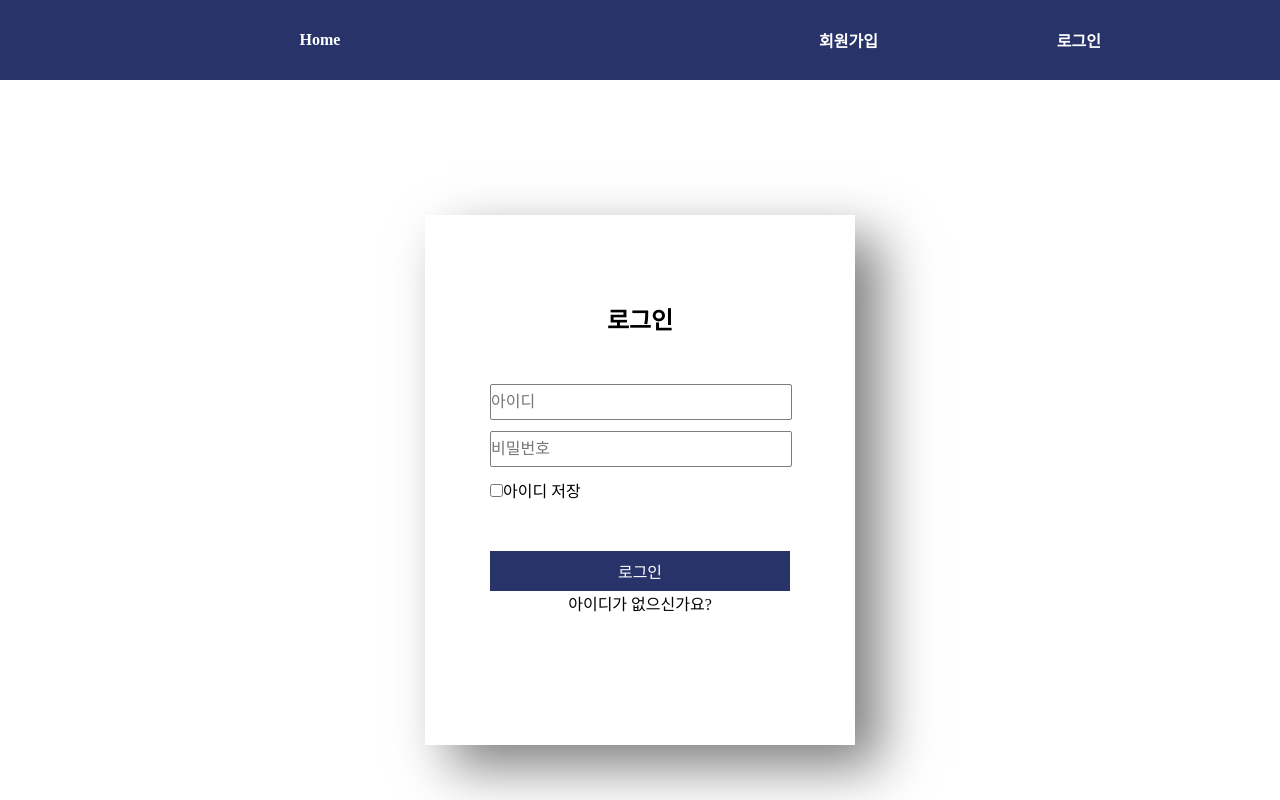
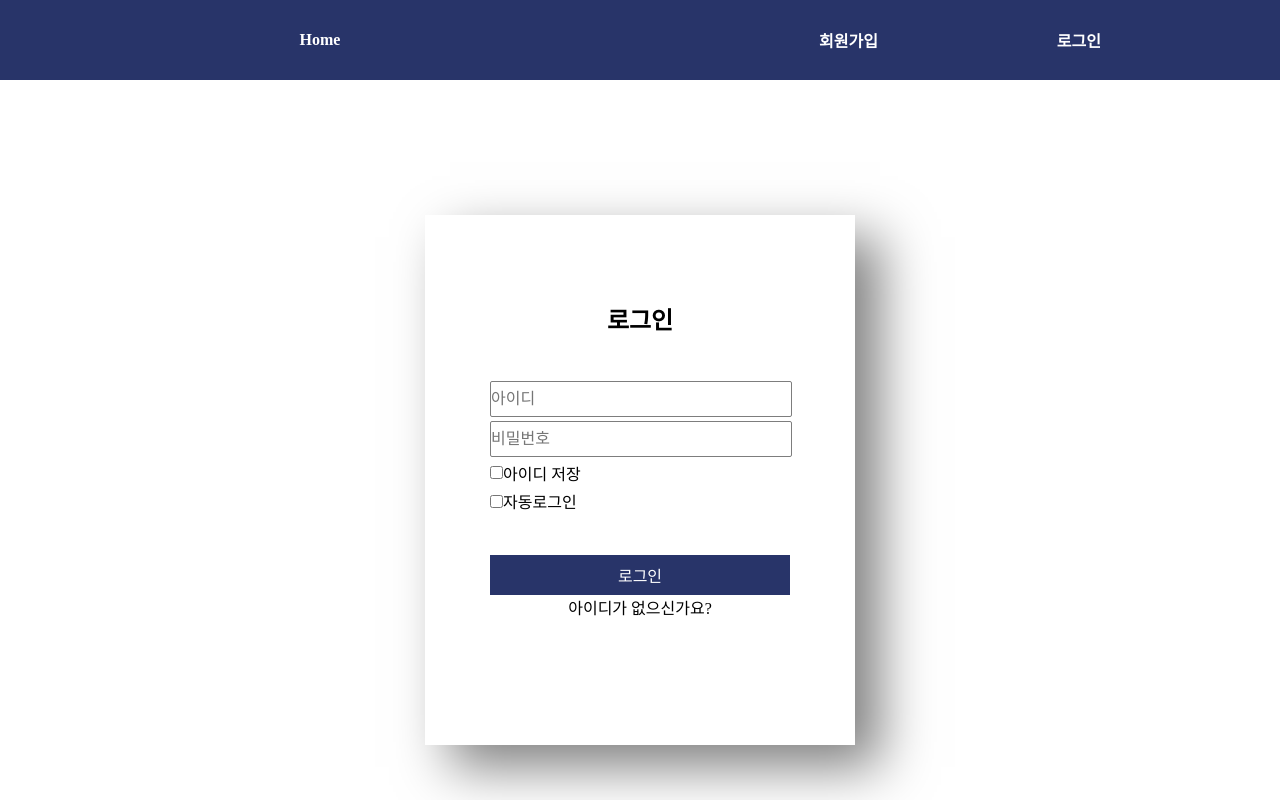
Before and after one commit to toswm128/logIn-test, a React (Create React App) app in the folder login/: page /LogIn in a window 1280 px wide. Shown: the top 800 px of the page. Built offline with nearby package versions, Linux system fonts and the light colour scheme; no server answers.

Commit message:
[ADD] login.then(()=>{go to the homePage}) + autoSignin..ing

```diff
--- a/login/src/Hooks/useHeader.js
+++ b/login/src/Hooks/useHeader.js
@@ -3,7 +3,6 @@ import {useState , useEffect} from "react"
 const useHeader = () =>{
     const [isLogin, setIsLogin] = useState()
     useEffect(() => {
-        console.log("A")
         const Token = localStorage.getItem("accessToken")
         if(Token === null){
             setIsLogin(false)
--- a/login/src/components/Login/Login.jsx
+++ b/login/src/components/Login/Login.jsx
@@ -3,7 +3,7 @@ import {Link} from "react-router-dom"
 import "./Login.css"
 
 const Login = ({
-    id,pwd,data,checked,keyDown,getLog,savelog
+    id,pwd,data,checked,keyDown,getLog,savelog,handleClick,autoLoginChecked
 }) =>{
     return(
         <div className="FORM">
@@ -15,12 +15,16 @@ const Login = ({
                     <input className="login" type="text" {...id} placeholder="아이디" onKeyDown={e=>keyDown(e,data,checked)}/>
                     <input className="login" type="password" {...pwd} placeholder="비밀번호" onKeyDown={e=>keyDown(e,data,checked)} />
                     <div className="save-id">
-                        <input id="check" type="checkbox" defaultChecked={checked.check} ref={checked.element} onClick={()=>savelog(data,checked)} />
+                        <input id="check" type="checkbox" defaultChecked={checked.check} ref={checked.element} onClick={()=>savelog(data,checked,autoLoginChecked)} />
                         <label htmlFor="check">아이디 저장</label>
+                    </div>
+                    <div className="auto">
+                        <input id="autoCheck" type="checkbox" defaultChecked={autoLoginChecked.check} ref={autoLoginChecked.element} onClick={()=>savelog(data,checked,autoLoginChecked)} />
+                        <label htmlFor="autoCheck">자동로그인</label>
                     </div>
                     <div className="submit-form">
                         <div className="button">
-                            <button className="loginBtn" onClick={()=>{getLog(data,checked)}}>로그인</button>
+                            <button className="loginBtn" onClick={()=>{getLog(data,checked,handleClick,autoLoginChecked)}}>로그인</button>
                         </div>
                         <div className="sign-up">
                             <Link to="/SignUp">아이디가 없으신가요?</Link>
--- a/login/src/containers/LogInContainer.js
+++ b/login/src/containers/LogInContainer.js
@@ -1,45 +1,60 @@
 import React from  "react"
-import axios  from "axios"
+import axios from "axios"
 import useInput from "../Hooks/useInput"
 import useCheck from "../Hooks/useCheck"
 import Login from "../components/Login/Login.jsx"
+import {useHistory} from "react-router-dom"
 
-let isLogIn = false
+let isLogin;
 
-
-const savelog = (data,check) =>{
+const savelog = (data,check,autoLoginChecked) =>{
     const idItem = data.userId;
     const checkItem = check.check
+    const autoChecked = autoLoginChecked.check
     localStorage.setItem("id",idItem);
     localStorage.setItem("loginSave",JSON.stringify(checkItem))
+    localStorage.setItem("autoLogin",JSON.stringify(autoChecked))
 }
 
+const autoLog = async () =>{
+    try{
+        const autoLogin = await axios.post("https://noons.herokuapp.com/autosignin",{
+            headers: {
+                Authorization: localStorage.getItem("accessToken")
+            }
+        })
+        console.log(autoLogin)
+    }catch(error){
+        console.log(error.response.status);
+    }
+}
 
-const getLog = async (data,check) =>{
+const getLog = async (data,check,handleClick,autoLoginChecked) =>{
     try{
-        const server = await axios.post("https://noons.herokuapp.com/signin",data)
+        const server = await axios.post("https://noons.herokuapp.com/signin", data)
         console.log(server)
         localStorage.setItem("accessToken",server.data.token);
         alert("로그인 성공!")
-        isLogIn = true;
-    }catch(error){
-        const errorCode = error.response.status;
-        console.log(errorCode);
+        handleClick()
+    }
+    catch(error){
+        // const errorCode = error.response.status;
+        // console.log(error.response.status);
         alert("로그인 실패 바보")
-
     }
     if(check.check){
-    savelog(data,check)
+    savelog(data,check,autoLoginChecked)
     }
 }
 
 const loadId = () =>{
     const saveLogin = JSON.parse(localStorage.getItem("loginSave"))
+    const autoLogin = JSON.parse(localStorage.getItem("autoLogin"))
     let saveId = "";
     if(saveLogin){
         saveId = localStorage.getItem("id");
     }
-    return {saveLogin,saveId}
+    return {saveLogin,saveId,autoLogin}
 }
 
 const keyDown = (e,data,checked) =>{
@@ -49,14 +64,21 @@ const keyDown = (e,data,checked) =>{
 }
 
 export default function LogInContainer(){
+    autoLog()
     const id = useInput(loadId().saveId)
     const pwd = useInput("")
     const checked = useCheck(loadId().saveLogin)
-    // console.log(checked.check)
+    const autoLoginChecked = useCheck(loadId().autoLogin)
     const data = {
         userId:id.value,
         password:pwd.value
     }
+
+    let history = useHistory();
+
+    const handleClick = () =>{
+        history.push("/");
+      }
 
     return(
         <Login
@@ -67,6 +89,8 @@ export default function LogInContainer(){
         keyDown = {keyDown}
         getLog = {getLog}
         savelog = {savelog}
+        handleClick = {handleClick}
+        autoLoginChecked = {autoLoginChecked}
          />
     )
 }
```
